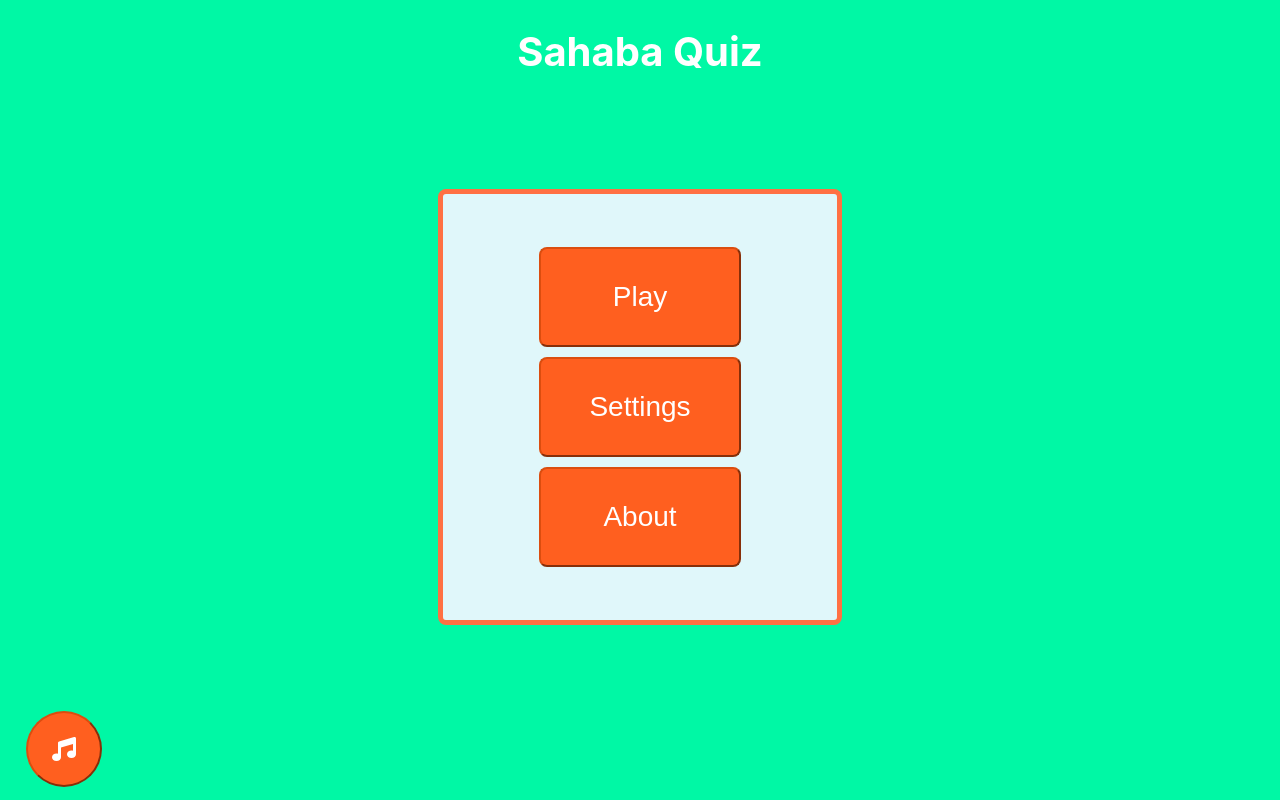
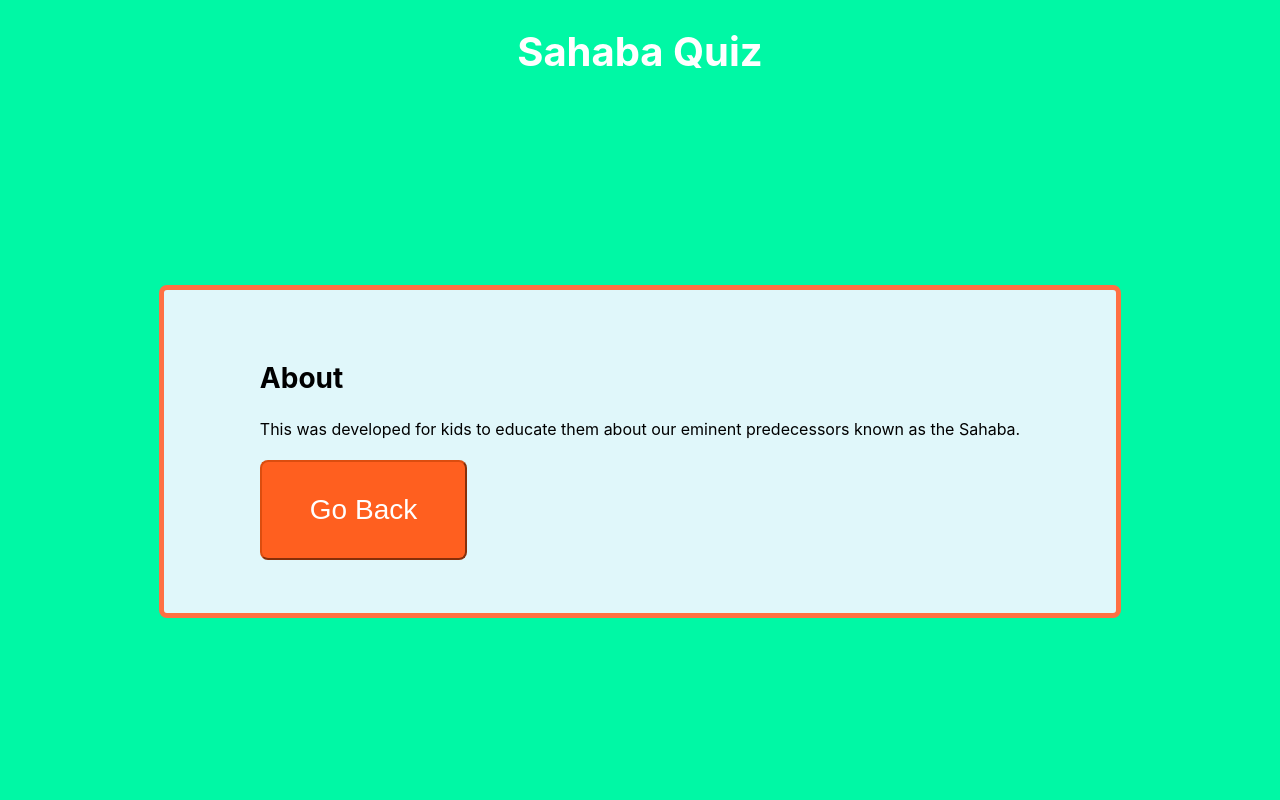
Before and after one commit to WajihQ/sahaba-quiz, a React (Create React App) app: page / in a window 1280 px wide. Both pictures are taken after a click on the button "About". Built offline with nearby package versions, Linux system fonts and the light colour scheme.

Commit message:
feature/Add about page

```diff
--- a/src/App.css
+++ b/src/App.css
@@ -44,6 +44,25 @@
 	height: 24px;
 }
 
+.sq-h1 {
+    font-size: var(--font-size-x-large);
+    color: var(--heading-text-color);
+}
+
+.sq_background {
+    background-color: #00F8A5;
+    height: 100vh;
+    display: flex;
+    flex-direction: column;
+    justify-content: center;
+    align-items: center;
+}
+
+.sq-h2 {
+	font-size: var(--font-size-large);
+    color: var(--sub-heading-text-color);
+}
+
 #musicButton {
 	margin-right: 90%;
 	margin-bottom: 1%;
--- a/src/App.tsx
+++ b/src/App.tsx
@@ -1,8 +1,7 @@
-import React, { useContext } from 'react';
-import Button from "./components/button/button";
-import { ReactComponent as MusicIcon } from './icons/music.svg';
+import { useContext } from 'react';
 import PageContext from "./contexts/pageContext";
 import Home from "./pages/home/Home";
+import About from "./pages/about/About";
 import './App.css';
 import SitePagesEnum from './pages/sitePagesEnum';
 
@@ -11,20 +10,18 @@ function App() {
 
 	function navigateToPage(): JSX.Element {
 		switch (activePage) {
-		case SitePagesEnum.Home:
-			return <Home />;
-		default:
-			return <div></div>
+			case SitePagesEnum.Home:
+				return <Home />;
+			case SitePagesEnum.About:
+				return <About />;
+			default:
+				return <div></div>
 		}
 	}
 	return (
 		<>
-			{ navigateToPage() }
+			{navigateToPage()}
 		</>
-		// <div className="App">
-		//   <Button variant="rectangular" onClick={() => console.log("hi")} text={"Play!"}></Button>
-		//   <Button variant="circular" onClick={() => {}} icon={<MusicIcon />}></Button>
-		// </div>
 	);
 }
 
--- a/src/Variables.css
+++ b/src/Variables.css
@@ -1,5 +1,6 @@
 :root {
     --heading-text-color: #FFFFFF;
+    --sub-heading-text-color: #000000;
 
     --element-container-color: #E0F7FA;
     --element-container-border-color: #FF7043;
--- a/src/index.tsx
+++ b/src/index.tsx
@@ -3,13 +3,16 @@ import ReactDOM from 'react-dom/client';
 import './index.css';
 import App from './App';
 import reportWebVitals from './reportWebVitals';
+import { PageProvider } from './contexts/pageContext';
 
 const root = ReactDOM.createRoot(
   document.getElementById('root') as HTMLElement
 );
 root.render(
   <React.StrictMode>
-    <App />
+    <PageProvider>
+      <App />
+    </PageProvider>
   </React.StrictMode>
 );
 
--- /dev/null
+++ b/src/pages/about/About.tsx
@@ -0,0 +1,27 @@
+import { useContext } from "react";
+import Button from "../../components/button/button";
+import PageContext from "../../contexts/pageContext";
+import SitePagesEnum from "../sitePagesEnum";
+import ElementContainer from "../../components/elementContainer/elementContainer";
+
+export default function About(): JSX.Element {
+    const { setActivePage } = useContext(PageContext);
+
+    const handleBackButtonClick = (): void => {
+        console.log("Back");
+        setActivePage(SitePagesEnum.Home);
+    };
+
+    return (
+        <div className="sq_background">
+            <h1 className="sq-h1">Sahaba Quiz</h1>
+            <ElementContainer>
+                <div id="sqAbout">
+                    <h2 className="sq-h2">About</h2>
+                    <p>This was developed for kids to educate them about our eminent predecessors known as the Sahaba.</p>
+                    <Button id="aboutBackButton" variant="rectangular" onClick={ handleBackButtonClick } text="Go Back"></Button>
+                </div>
+            </ElementContainer>
+        </div>
+    );
+};
--- a/src/pages/home/Home.css
+++ b/src/pages/home/Home.css
@@ -6,8 +6,3 @@
     justify-content: center;
     align-items: center;
 }
-
-.sq-h1 {
-    font-size: var(--font-size-x-large);
-    color: var(--heading-text-color);
-}
--- a/src/pages/home/Home.tsx
+++ b/src/pages/home/Home.tsx
@@ -8,13 +8,19 @@ import "./Home.css";
 
 export default function Home(): JSX.Element {
     const { setActivePage } = useContext(PageContext);
+
+    function navigateToPage(page: SitePagesEnum) {
+        console.log(page);
+        setActivePage(page);
+    };
+
     return (
-        <div id="sqHome">
+        <div id="sqHome" className="sq_background">
             <h1 className="sq-h1">Sahaba Quiz</h1>
             <ElementContainer>
                 <Button variant="rectangular" text="Play" onClick={() => { }}></Button>
                 <Button variant="rectangular" text="Settings" onClick={() => { }}></Button>
-                <Button variant="rectangular" text="About" onClick={() => { }}></Button>
+                <Button variant="rectangular" text="About" onClick={() => navigateToPage(SitePagesEnum.About)}></Button>
             </ElementContainer>
             <Button id="musicButton" variant="circular" onClick={() => { }} icon={<MusicIcon />}></Button>
         </div>
```
Also changed, not shown: 1 other file (tests, documents, lock files or other folders).
